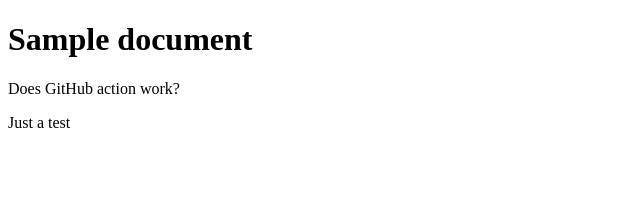
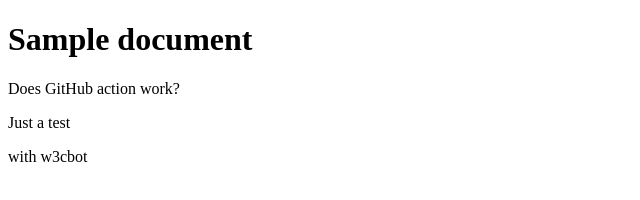
Before and after one commit to plehegar/testing, a website: page index.html in a window 1280 px wide. Shown: the whole page, without its empty margins (0-640 px from the left). Drawn offline with Linux system fonts and the light colour scheme.

Commit message:
use w3cbot

```diff
--- a/index.html
+++ b/index.html
@@ -17,5 +17,6 @@
     <p>Does GitHub action work?</p>
 
     <p>Just a test</p>
+    with w3cbot
   </body>
 </html>
```
Also changed, not shown: 1 other file.
